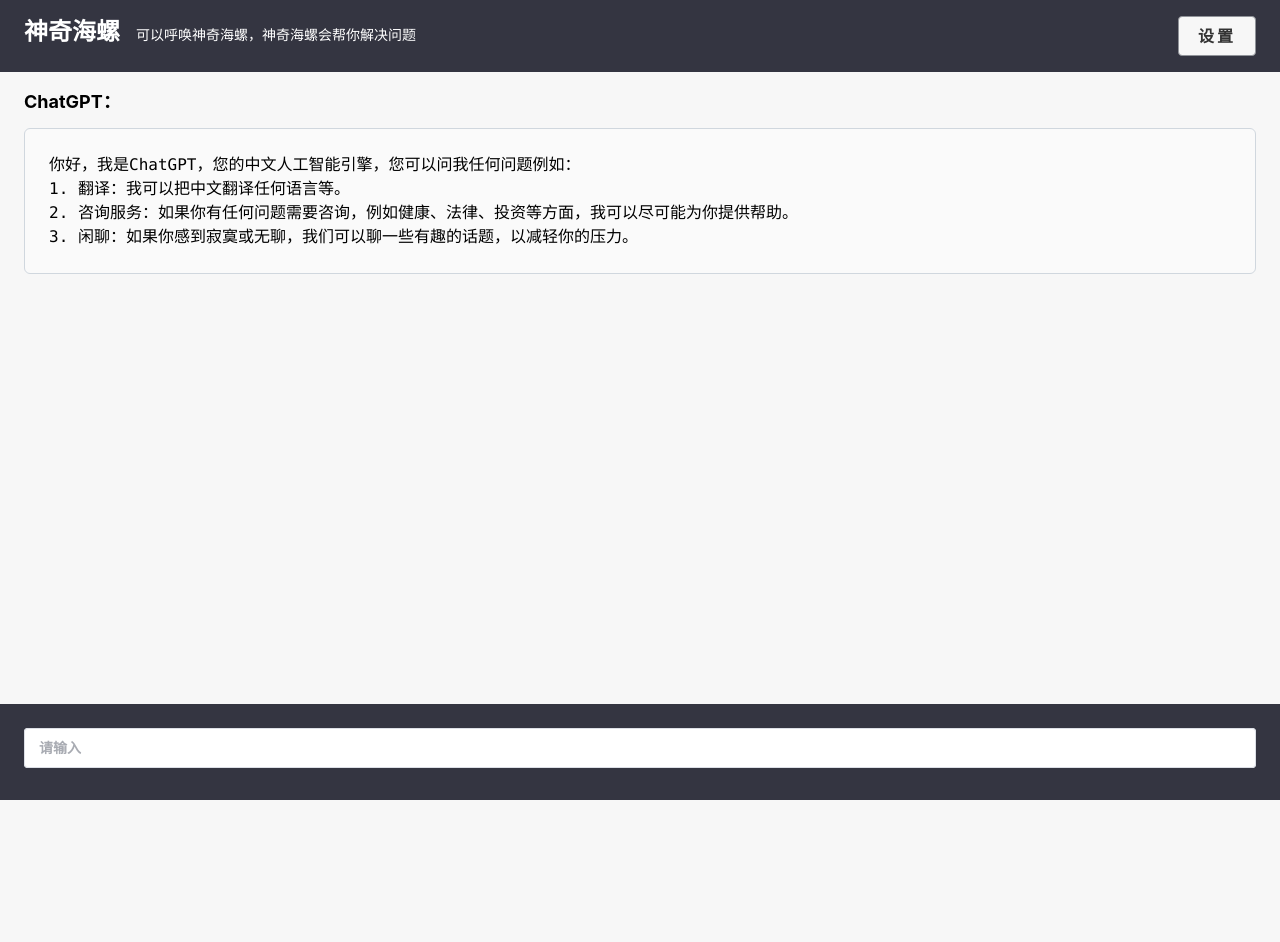
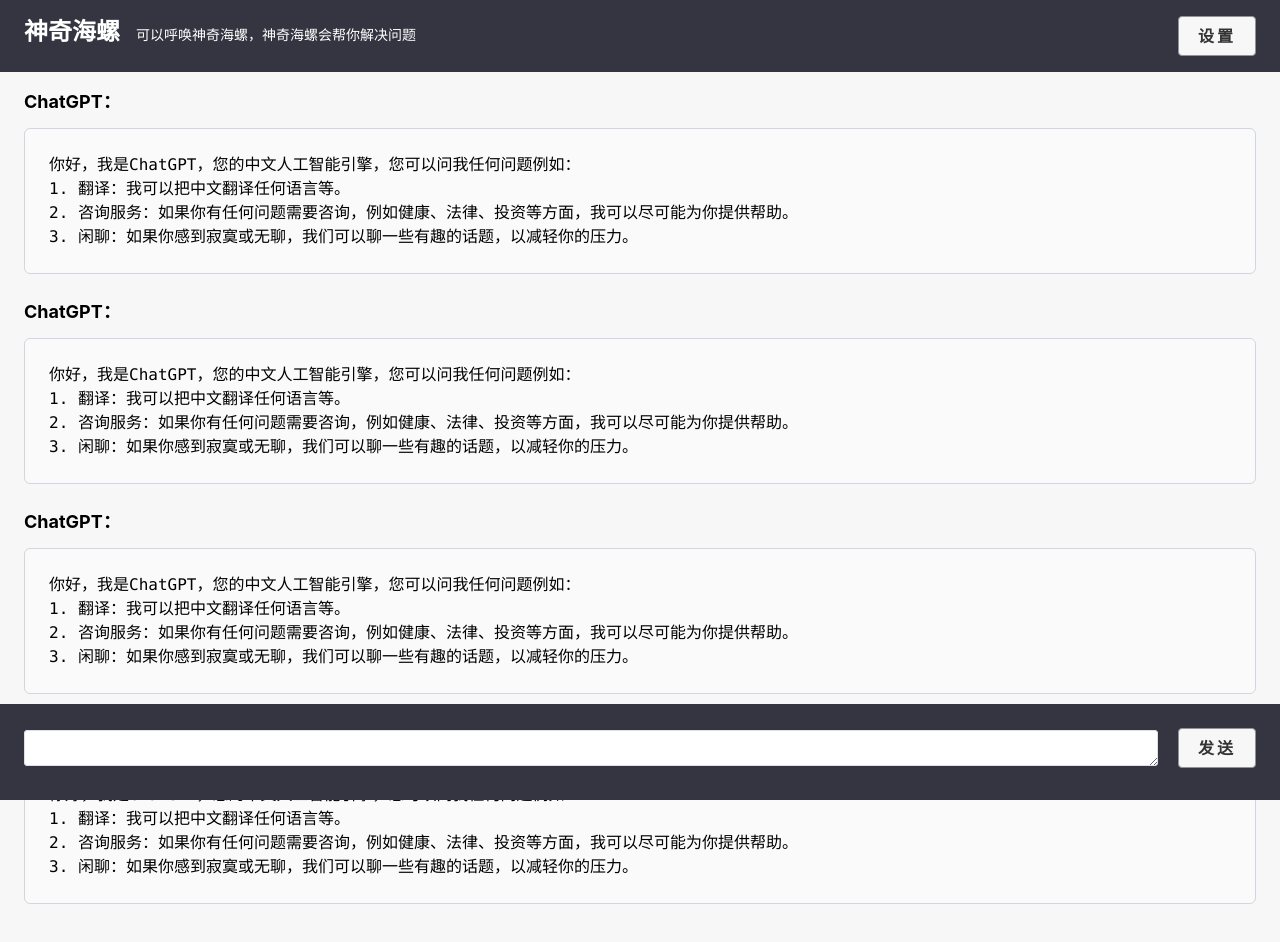
Before and after one commit to sumingcheng/Vue3-TS-ChatGPT, a Vue app: page /#/ in a window 1280 px wide. Shown: the top 942 px of the page. Before the commit the page ends 800 px from the top, so only its background shows below. Built offline with nearby package versions, Linux system fonts and the light colour scheme.

Commit message:
1.增加按钮 2.解决超出问题

```diff
--- a/package.json
+++ b/package.json
@@ -13,6 +13,7 @@
     "@types/marked": "^4.0.8",
     "element-plus": "^2.2.36",
     "highlight.js": "^11.7.0",
+    "lodash": "^4.17.21",
     "marked": "^4.3.0",
     "vue": "^3.2.38",
     "vue-router": "^4.1.5"
--- a/src/assets/index.css
+++ b/src/assets/index.css
@@ -30,10 +30,9 @@
     color: #333333;
 }
 
-.el-input__inner {
-    color: #333333;
-    font-size: 1.5rem;
-    font-weight: bold;
+.el-textarea__inner {
+    color: #000000;
+    font-size: 1.1rem !important;
 }
 
 pre {
@@ -43,3 +42,17 @@
     border: 1px solid rgb(208, 215, 222);
     border-radius: 6px;
 }
+
+textarea::-webkit-scrollbar {
+    width: 8px;
+    height: 8px;
+    background-color: #f2f2f2;
+}
+
+textarea::-webkit-scrollbar-track {
+    background-color: #f2f2f2;
+}
+
+textarea::-webkit-scrollbar-thumb {
+    background-color: #cccccc;
+}
--- a/src/libs/gpt.ts
+++ b/src/libs/gpt.ts
@@ -8,14 +8,13 @@
                 "Content-Type": "application/json",
                 Authorization: `Bearer ${ apiKey }`,
             },
-
             body: JSON.stringify({
                 model: GPT_VERSION,
                 stream: true,
                 messages: messageList,
             }),
         });
-        console.log(result.body)
+
         return {
             status: "success",
             data: result.body,
--- /dev/null
+++ b/src/types/home.ts
@@ -0,0 +1,5 @@
+import type { ComponentPublicInstance, Ref } from "vue";
+
+export interface ComponentRefs {
+    outer: Ref<ComponentPublicInstance | null>;
+}
--- a/src/views/home.vue
+++ b/src/views/home.vue
@@ -59,6 +59,27 @@
     1. 翻译：我可以把中文翻译任何语言等。
     2. 咨询服务：如果你有任何问题需要咨询，例如健康、法律、投资等方面，我可以尽可能为你提供帮助。
     3. 闲聊：如果你感到寂寞或无聊，我们可以聊一些有趣的话题，以减轻你的压力。`,
+  }, {
+    role: "assistant",
+    content: `
+    你好，我是ChatGPT，您的中文人工智能引擎，您可以问我任何问题例如：
+    1. 翻译：我可以把中文翻译任何语言等。
+    2. 咨询服务：如果你有任何问题需要咨询，例如健康、法律、投资等方面，我可以尽可能为你提供帮助。
+    3. 闲聊：如果你感到寂寞或无聊，我们可以聊一些有趣的话题，以减轻你的压力。`,
+  }, {
+    role: "assistant",
+    content: `
+    你好，我是ChatGPT，您的中文人工智能引擎，您可以问我任何问题例如：
+    1. 翻译：我可以把中文翻译任何语言等。
+    2. 咨询服务：如果你有任何问题需要咨询，例如健康、法律、投资等方面，我可以尽可能为你提供帮助。
+    3. 闲聊：如果你感到寂寞或无聊，我们可以聊一些有趣的话题，以减轻你的压力。`,
+  }, {
+    role: "assistant",
+    content: `
+    你好，我是ChatGPT，您的中文人工智能引擎，您可以问我任何问题例如：
+    1. 翻译：我可以把中文翻译任何语言等。
+    2. 咨询服务：如果你有任何问题需要咨询，例如健康、法律、投资等方面，我可以尽可能为你提供帮助。
+    3. 闲聊：如果你感到寂寞或无聊，我们可以聊一些有趣的话题，以减轻你的压力。`,
   },
 ])
 // 钩子
@@ -85,8 +106,9 @@
 
 // 发送消息
 const sendChatMessage = async (content: string = messageContent.value) => {
+  // 禁止发送
   isTalking.value = true
-
+  // 滚动到底部开关
   if (messageList.value.length === 2) {
     messageList.value.pop()
   }
@@ -104,8 +126,9 @@
   } else {
     appendLastMessageContent(message)
   }
-
+  // 继续发送
   isTalking.value = false
+  // 自动聚焦
   getFocus()
 }
 
@@ -136,11 +159,12 @@
 const appendLastMessageContent = (content: string) =>
     (messageList.value[messageList.value.length - 1].content += content)
 
+//  发送消息
+const sendMessage = () => {
+  if (getKey()) {
+    // 发送数据
+    sendChatMessage()
 
-const sendOrSave = () => {
-  // if (!messageContent.value.length) return
-  if (getKey()) {
-    sendChatMessage()
   } else {
     ElMessage({
       message: '您好像没有填写Key', type: 'warning',
@@ -166,12 +190,16 @@
 const clearMessageContent = () => (messageContent.value = "")
 
 
-// 值改变，滚动到底部
+// 监听值改变
 watch(messageList.value, () => nextTick(() => scrollToBottom()))
 
+// 滚动到底部
 const scrollToBottom = () => {
-  if (!chatListDom.value) return
-  scrollTo(0, chatListDom.value.scrollHeight)
+  if (!chatListDom.value) {
+    return
+  } else {
+    scrollTo(0, chatListDom.value.scrollHeight)
+  }
 }
 
 
@@ -179,7 +207,6 @@
 
 <template>
   <div class="flex flex-col h-screen">
-
     <!-- 顶部 -->
     <div class="flex flex-nowrap fixed w-full items-baseline top-0 px-6 py-4 bgColor">
       <div class="text-2xl font-bold text-white">神奇海螺</div>
@@ -191,7 +218,7 @@
       </div>
     </div>
     <!-- 内容 -->
-    <div class="flex-1 mt-16">
+    <div class="flex-1 mt-16 content">
       <div class="m-6" ref="chatListDom">
         <div v-for="item of messageList.filter((v) => v.role !== 'system')">
           <div class="font-bold mb-3 text-lg">{{ roleAlias[item.role] }}：</div>
@@ -204,9 +231,13 @@
     </div>
     <!-- 底部 -->
     <div class="sticky bottom-0 w-full p-6 pb-8 bgColor">
-      <div class="flex">
-        <el-input class="input" ref="myInput" placeholder="请输入" v-model="messageContent" size="large"
-            @keydown.enter="sendOrSave()" :disabled="isTalking"/>
+      <div class="flex items-center">
+        <el-input class="input" :rows="1" type="textarea" ref="myInput" v-model="messageContent"
+            size="large" @keydown.enter="sendMessage()" :disabled="isTalking"/>
+        <!--发送-->
+        <el-button @click="sendMessage()" size="large" type="info"
+            class="elBtnStyle text-5xl ml-5">发送
+        </el-button>
       </div>
     </div>
   </div>
```
Also changed, not shown: 1 other file (tests, documents, lock files or other folders).
